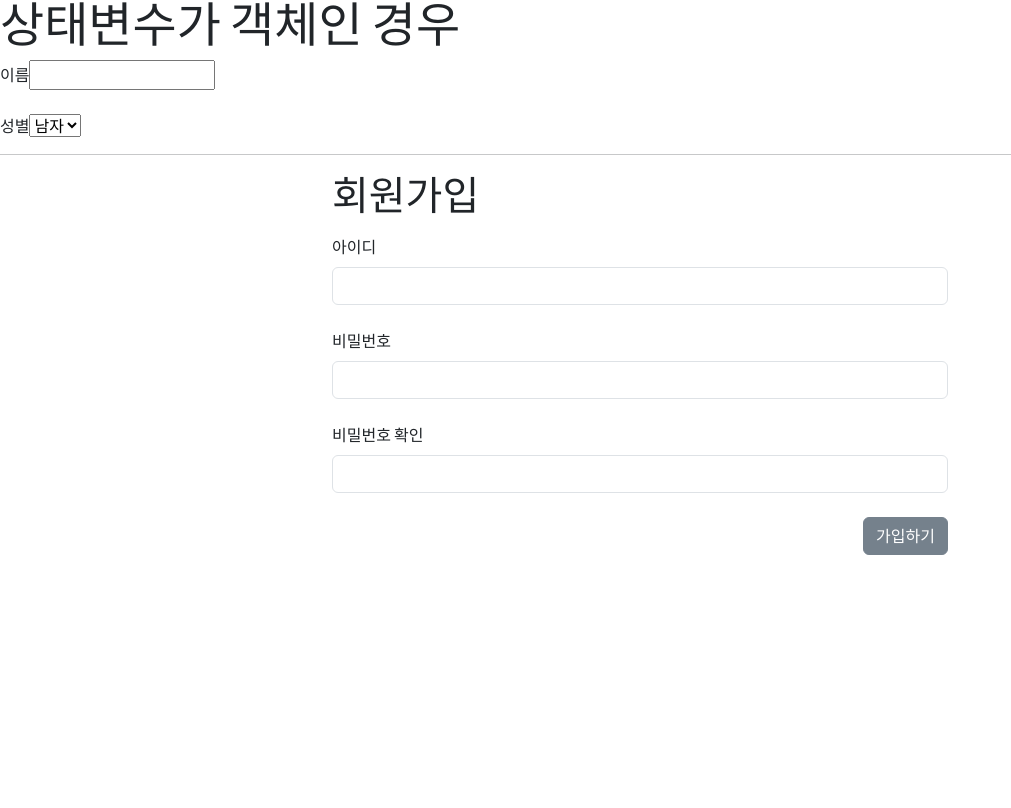
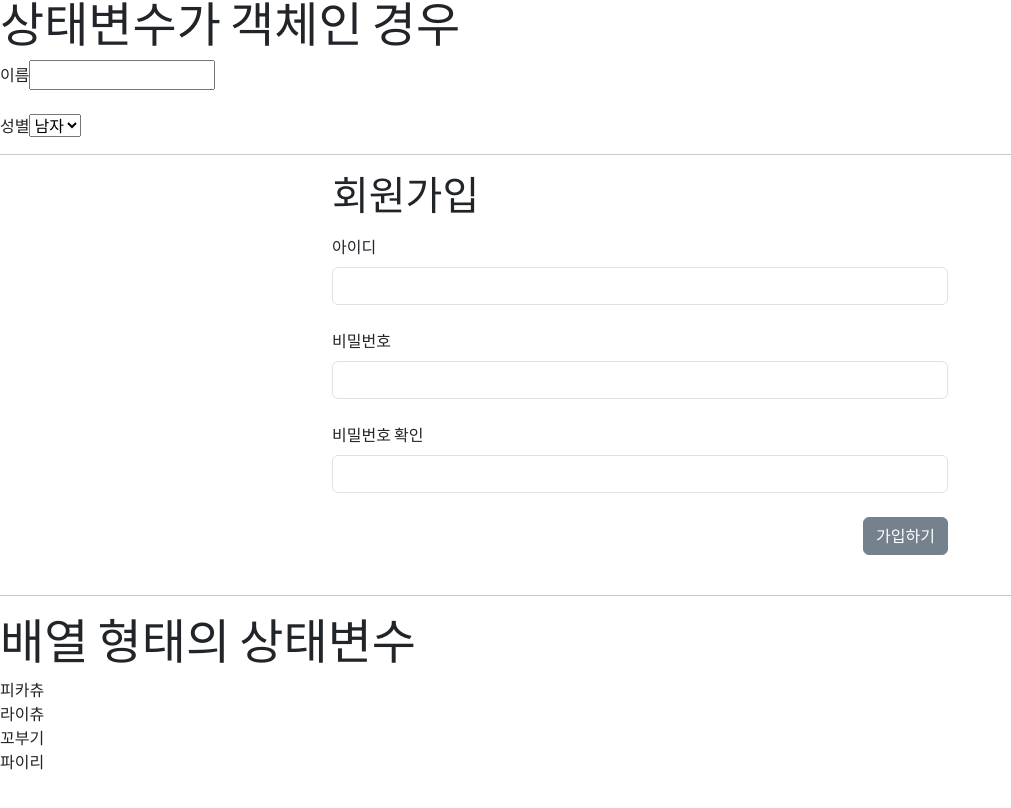
Before and after one commit to seonmikwak/kwak-react, a React (Create React App) app in the folder demo03/: page / in a window 1280 px wide. Shown: the part 1494-2302 px from the top of the page, without its empty margins (0-1011 px from the left). Before the commit the page ends 2073 px from the top, so only its background shows below. Built offline with nearby package versions, Linux system fonts and the light colour scheme.

Commit message:
배열 데이터 상태변수

```diff
--- a/demo03/src/App.js
+++ b/demo03/src/App.js
@@ -7,6 +7,7 @@ import Exam04 from './components/Exam04';
 import Exam05 from './components/Exam05';
 import Exam06 from './components/Exam06';
 import Exam07 from './components/Exam07';
+import Exam08 from './components/Exam08';
 
 function App() {
   return (
@@ -26,6 +27,10 @@ function App() {
       <Exam06/>
       <hr/>
       <Exam07/>
+      <hr/>
+      <Exam08/>
+
+      <div className="my-5 py-5"></div>
     </>
     );
 }
--- /dev/null
+++ b/demo03/src/components/Exam08.js
@@ -0,0 +1,27 @@
+import { useState } from "react";
+
+const Exam08 = ()=>{
+    const [names, setNames] = useState(['피카츄', '라이츄', '꼬부기', '파이리']);
+
+    //배열 형태의 데이터를 출력할 때는 ES6의 map 함수를 사용한다
+    //- map 함수는 배열의 데이터를 변화시키면서 새로운 배열을 생성하는 명령
+    //- map 함수로 화면을 반복적으로 출력할 때 반드시 반복되는 영역에 key 속성이 있어야 한다.
+    //- key 속성은 반드시 유일해야 한다.(백엔드에서 데이터를 가져오면 PK를 사용)
+    //- 도저히 사용할 값이 없다면 map에 두번째 매개변수인 index를 사용
+    return (
+        <>
+            <h1>배열 형태의 상태변수</h1>
+
+            {/* {names.map(name=><div>{name}</div>)} */}
+            {names.map((name, index)=>(
+                // <div>{name}</div>
+                <>
+                    {/* <input type="text" value={name}/><br/> */}
+                    <div key={index}>{name}</div>
+                </>
+            ))}
+        </>
+    );
+};
+
+export default Exam08;
```
